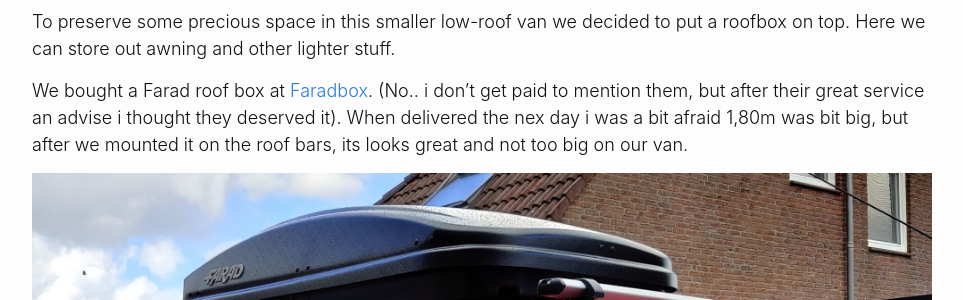
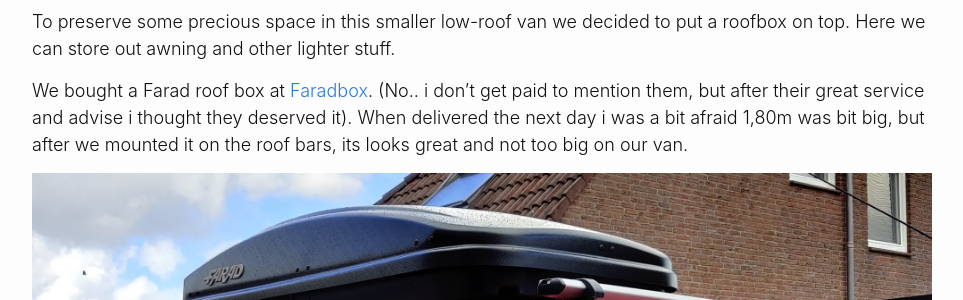
Before and after one commit to ConradMaaijen/conradmaayen.github.io, a Jekyll site: the page built from _posts/2021-05-06-our-jumpy.md, in a window 1280 px wide and 900 px high, scrolled down 2200 px. Shown: the part 180-480 px from the top of the window, without its empty margins (158-1121 px from the left). Built offline with Jekyll 4.4.1, drawn with Linux system fonts in a browser that asks for light colours.

Commit message:
update our-jumpy.md

```diff
--- a/_posts/2021-05-06-our-jumpy.md
+++ b/_posts/2021-05-06-our-jumpy.md
@@ -22,7 +22,7 @@ To make a van look a bit like a van you need to put roof bars on it:
 
 To preserve some precious space in this smaller low-roof van we decided to put a roofbox on top. Here we can store out awning and other lighter stuff.
 
-We bought a Farad roof box at [Faradbox](https://www.faradbox.nl). (No.. i don't get paid to mention them, but after their great service an advise i thought they deserved it). When delivered the nex day i was a bit afraid 1,80m was bit big, but after we mounted it on the roof bars, its looks great and not too big on our van.
+We bought a Farad roof box at [Faradbox](https://www.faradbox.nl). (No.. i don't get paid to mention them, but after their great service and advise i thought they deserved it). When delivered the next day i was a bit afraid 1,80m was bit big, but after we mounted it on the roof bars, its looks great and not too big on our van.
 
 ![The Roofbox](/assets/jumpy/our-jumpy.jpg)
 
```
